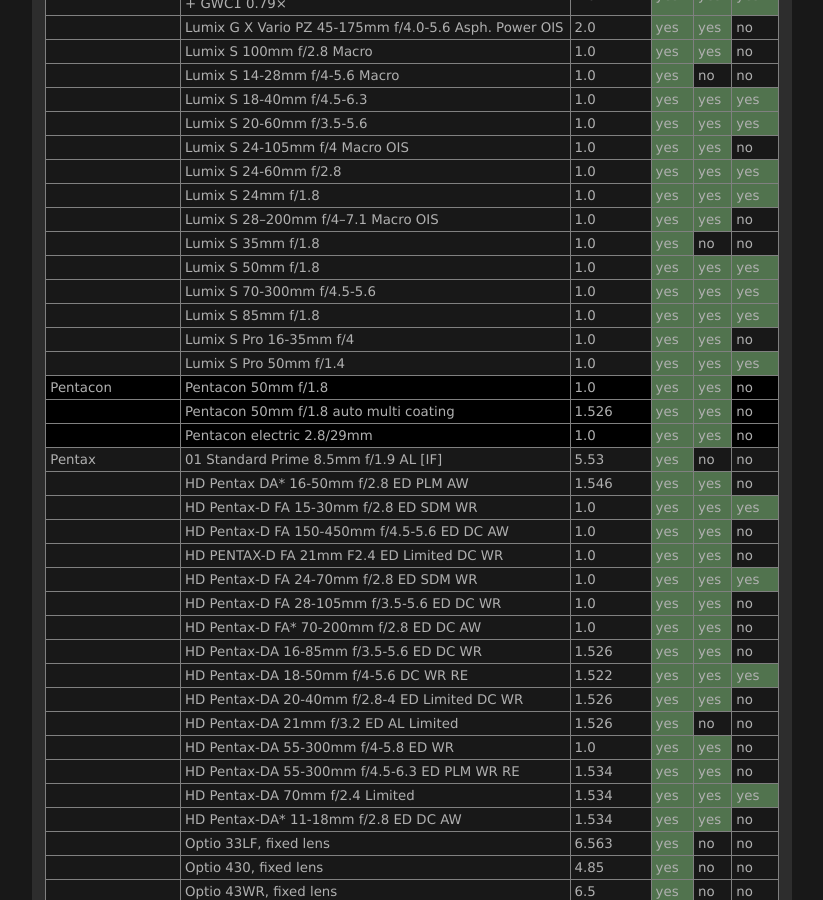
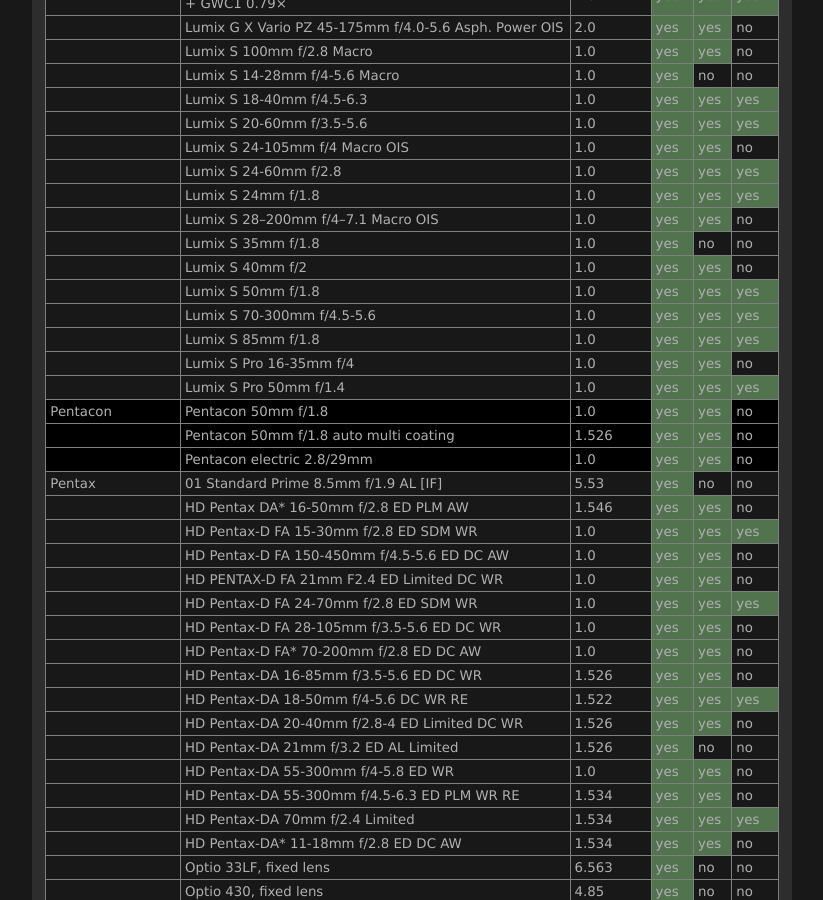
Before and after one commit to lensfun/lensfun.github.io, a Jekyll site: the page built from _posts/lenslist/2999-12-31-Lenslist-master.md, in a window 1280 px wide and 900 px high, scrolled down 22066 px. Shown: the whole window, without its empty margins (284-1107 px from the left). Built offline with Jekyll 4.4.1, drawn with Linux system fonts in a browser that asks for light colours.

Commit message:
Update master lens list from GitHub Actions

```diff
--- a/_posts/lenslist/2999-12-31-Lenslist-master.md
+++ b/_posts/lenslist/2999-12-31-Lenslist-master.md
@@ -907,6 +907,7 @@ This list was generated on 2026-09-05 from current Lensfun sources. Your Lensfun
 <tr class="lenslist-bg2"><td></td><td>Lumix S 24mm f/1.8</td><td>1.0</td><td class="lenslist-highlight lenslist-check">yes</td><td class="lenslist-highlight lenslist-check">yes</td><td class="lenslist-highlight lenslist-check">yes</td></tr>
 <tr class="lenslist-bg2"><td></td><td>Lumix S 28–200mm f/4–7.1 Macro OIS</td><td>1.0</td><td class="lenslist-highlight lenslist-check">yes</td><td class="lenslist-highlight lenslist-check">yes</td><td class="lenslist-check">no</td></tr>
 <tr class="lenslist-bg2"><td></td><td>Lumix S 35mm f/1.8</td><td>1.0</td><td class="lenslist-highlight lenslist-check">yes</td><td class="lenslist-check">no</td><td class="lenslist-check">no</td></tr>
+<tr class="lenslist-bg2"><td></td><td>Lumix S 40mm f/2</td><td>1.0</td><td class="lenslist-highlight lenslist-check">yes</td><td class="lenslist-highlight lenslist-check">yes</td><td class="lenslist-check">no</td></tr>
 <tr class="lenslist-bg2"><td></td><td>Lumix S 50mm f/1.8</td><td>1.0</td><td class="lenslist-highlight lenslist-check">yes</td><td class="lenslist-highlight lenslist-check">yes</td><td class="lenslist-highlight lenslist-check">yes</td></tr>
 <tr class="lenslist-bg2"><td></td><td>Lumix S 70-300mm f/4.5-5.6</td><td>1.0</td><td class="lenslist-highlight lenslist-check">yes</td><td class="lenslist-highlight lenslist-check">yes</td><td class="lenslist-highlight lenslist-check">yes</td></tr>
 <tr class="lenslist-bg2"><td></td><td>Lumix S 85mm f/1.8</td><td>1.0</td><td class="lenslist-highlight lenslist-check">yes</td><td class="lenslist-highlight lenslist-check">yes</td><td class="lenslist-highlight lenslist-check">yes</td></tr>
```
